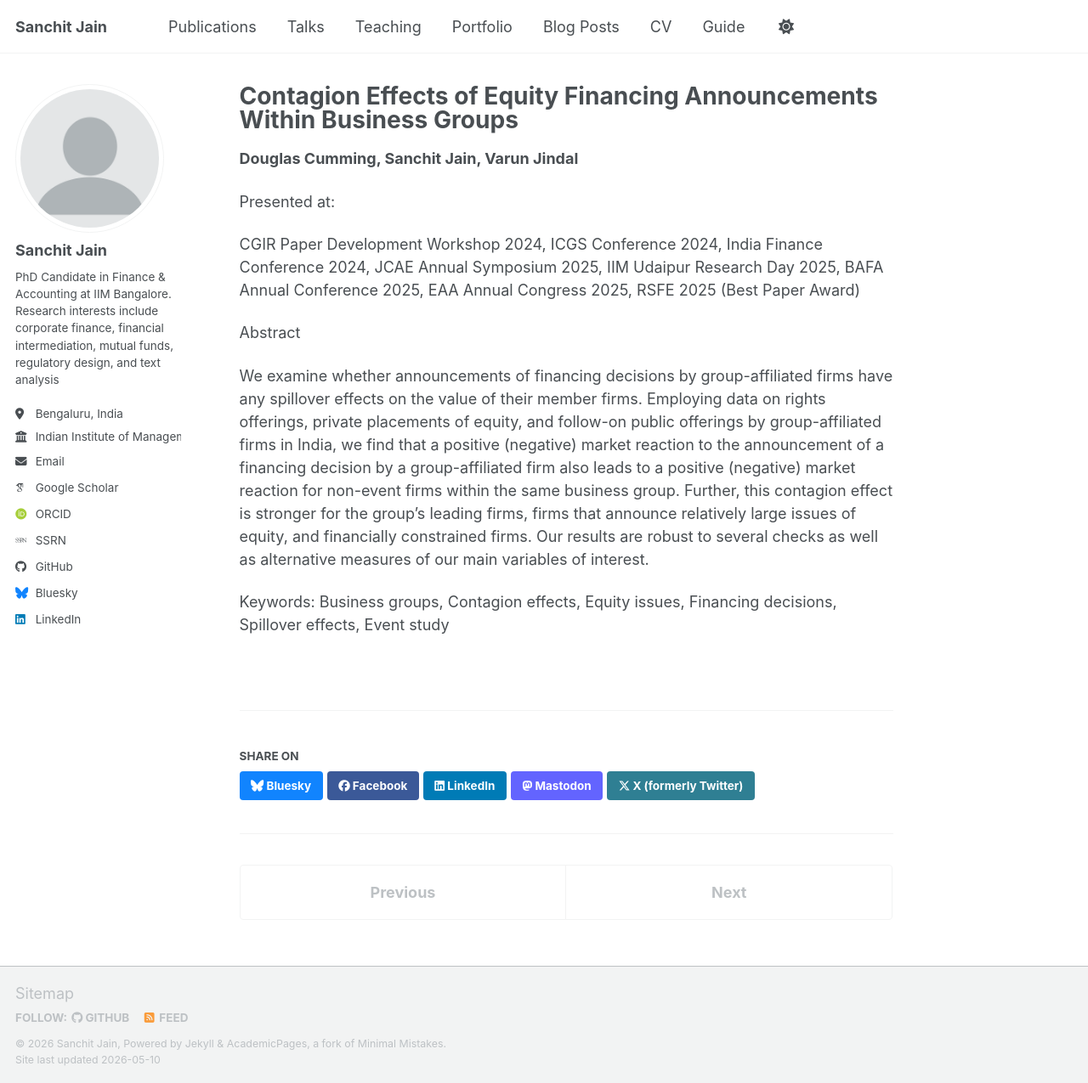
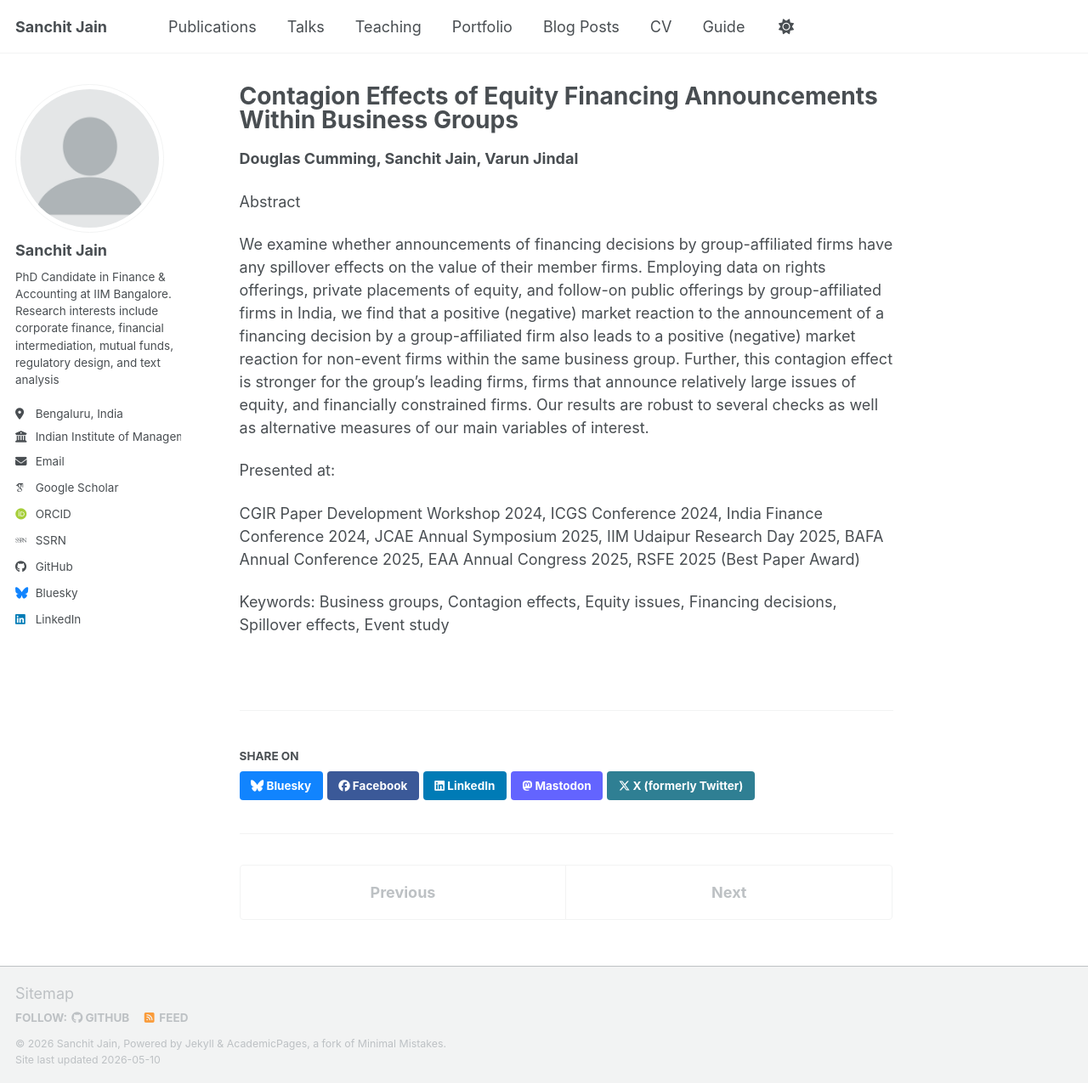
Before and after one commit to casanchitjain/casanchitjain.github.io, a Jekyll site: the page built from _publications/wp-contagion-effects.md, in a window 1280 px wide and 1275 px high. Shown: the whole window at 85% size. Built offline with Jekyll 4.4.1, drawn with Linux system fonts in a browser that asks for light colours; some web fonts are replaced; a script bundle is joined from its source files by our own code; library files that are not in the unit come from our copies.

```diff
--- a/_publications/wp-contagion-effects.md
+++ b/_publications/wp-contagion-effects.md
@@ -13,13 +13,16 @@ citation:
 
 
 
+Abstract
+
+We examine whether announcements of financing decisions by group-affiliated firms have any spillover effects on the value of their member firms. Employing data on rights offerings, private placements of equity, and follow-on public offerings by group-affiliated firms in India, we find that a positive (negative) market reaction to the announcement of a financing decision by a group-affiliated firm also leads to a positive (negative) market reaction for non-event firms within the same business group. Further, this contagion effect is stronger for the group's leading firms, firms that announce relatively large issues of equity, and financially constrained firms. Our results are robust to several checks as well as alternative measures of our main variables of interest.
+
+
 Presented at:
 
 CGIR Paper Development Workshop 2024, ICGS Conference 2024, India Finance Conference 2024, JCAE Annual Symposium 2025, IIM Udaipur Research Day 2025, BAFA Annual Conference 2025, EAA Annual Congress 2025, RSFE 2025 (Best Paper Award)
 
 
-Abstract
 
-We examine whether announcements of financing decisions by group-affiliated firms have any spillover effects on the value of their member firms. Employing data on rights offerings, private placements of equity, and follow-on public offerings by group-affiliated firms in India, we find that a positive (negative) market reaction to the announcement of a financing decision by a group-affiliated firm also leads to a positive (negative) market reaction for non-event firms within the same business group. Further, this contagion effect is stronger for the group's leading firms, firms that announce relatively large issues of equity, and financially constrained firms. Our results are robust to several checks as well as alternative measures of our main variables of interest.
 
 Keywords: Business groups, Contagion effects, Equity issues, Financing decisions, Spillover effects, Event study
```
